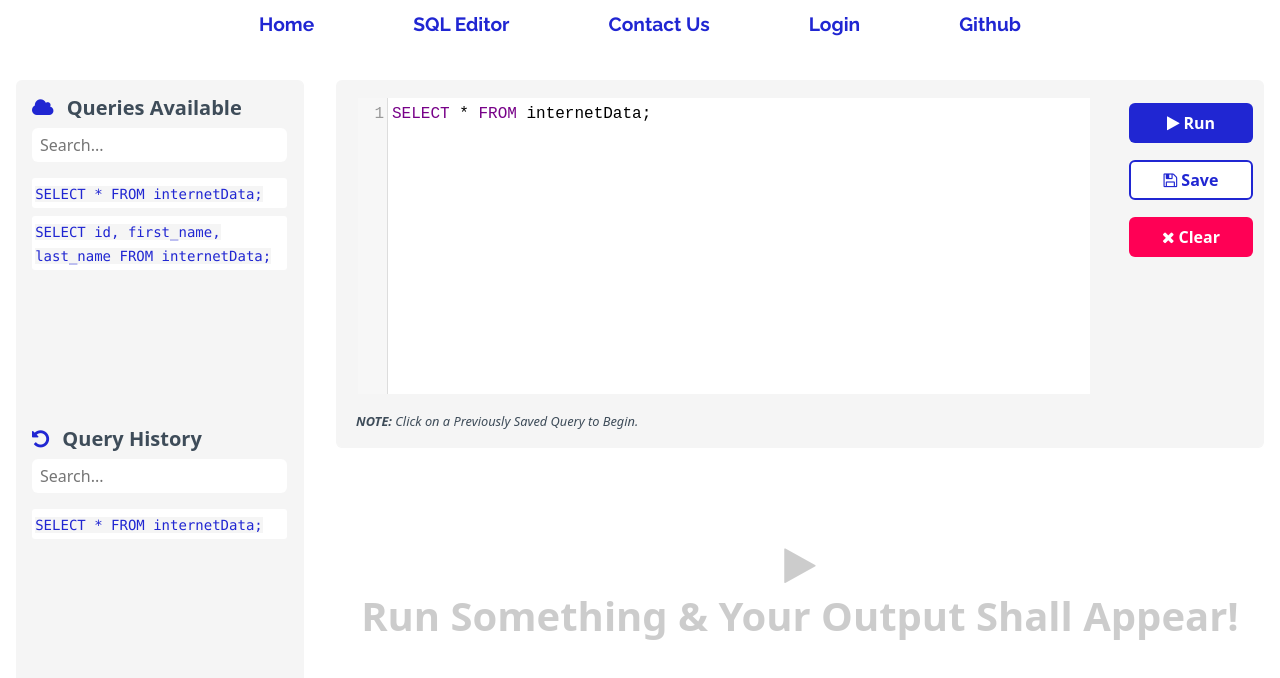
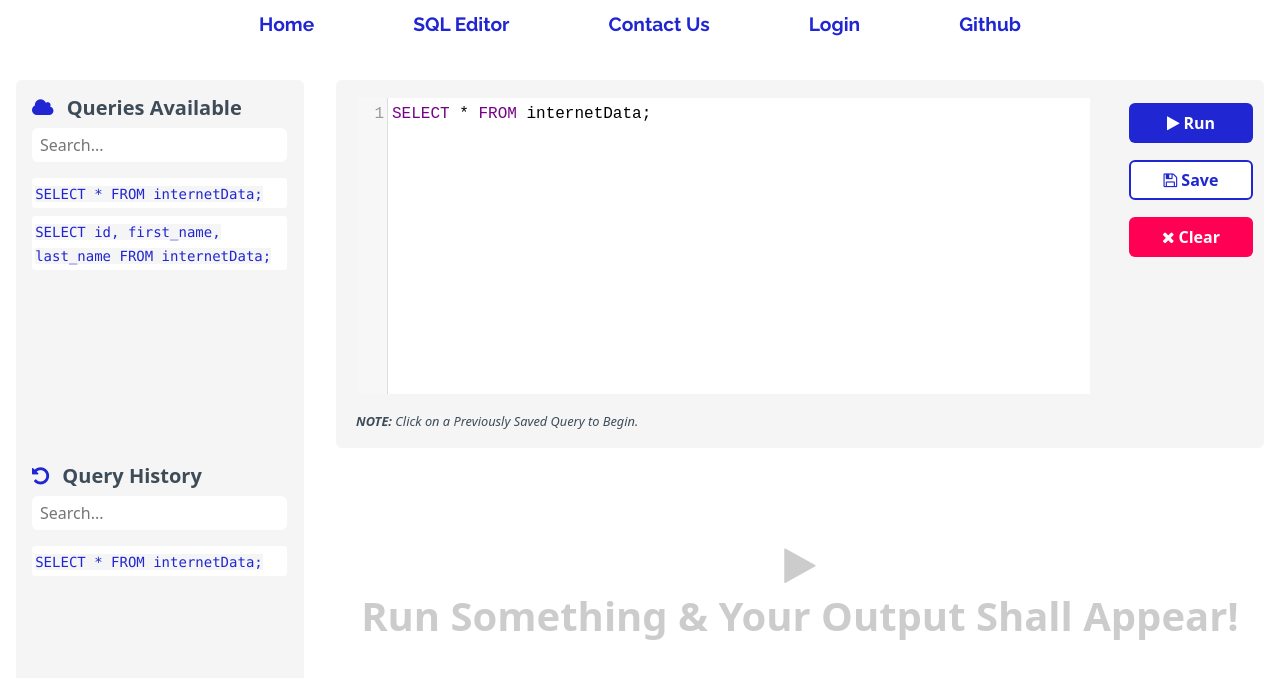
Before and after one commit to kirtiksingh/Atlan-Frontend-Task, a React (Create React App) app: page /editor in a window 1280 px wide. Shown: the top 678 px of the page. Built offline with nearby package versions, Linux system fonts and the light colour scheme.

Commit message:
CSS, PWA Fixes

```diff
--- a/src/components/editor-components/Header.js
+++ b/src/components/editor-components/Header.js
@@ -1,13 +1,16 @@
-import logo from '../../assets/logo.svg'
+import { Link } from "react-router-dom";
+import logo from "../../assets/logo.svg";
 
 const Header = () => {
   return (
     <div className='header'>
       <div className='logo'>
-        <img src={logo} width="100px" height="100%" alt="atlan logo" />
+        <Link to='/'>
+          <img src={logo} width='100px' height='100%' alt='atlan logo' />
+        </Link>
       </div>
     </div>
-  )
-}
+  );
+};
 
-export default Header
+export default Header;
--- a/src/index.css
+++ b/src/index.css
@@ -5,6 +5,7 @@ body {
     sans-serif;
   -webkit-font-smoothing: antialiased;
   -moz-osx-font-smoothing: grayscale;
+  overflow: hidden;
 }
 
 code {
@@ -63,7 +64,7 @@ code {
   --tbd-chat-mail: #241937;
 } */
 
-body::-webkit-scrollbar {
+/* body::-webkit-scrollbar {
   width: 0.5rem;
   cursor: pointer;
 }
@@ -77,7 +78,7 @@ body::-webkit-scrollbar-thumb {
   border-radius: 100rem;
   cursor: pointer;
   height: 10rem;
-}
+} */
 
 Link {
   text-decoration: none;
--- a/src/pages/editor/Editor.css
+++ b/src/pages/editor/Editor.css
@@ -41,6 +41,10 @@ body {
   background-color: whitesmoke;
   padding: 1rem;
   border-right: 1px solid whitesmoke;
+  display: flex;
+  flex-direction: column;
+  justify-content: space-between;
+  overflow: hidden;
 }
 .sidebar-item {
   height: 35vh;
```
Also changed, not shown: public/manifest.json.
